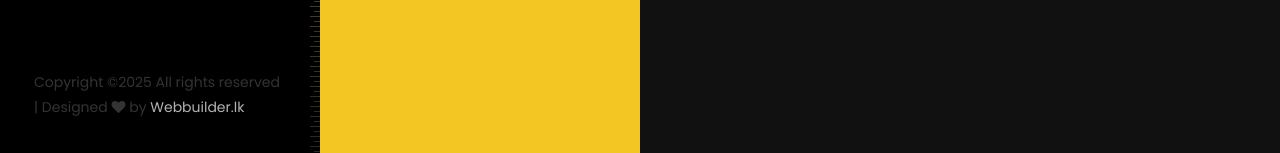
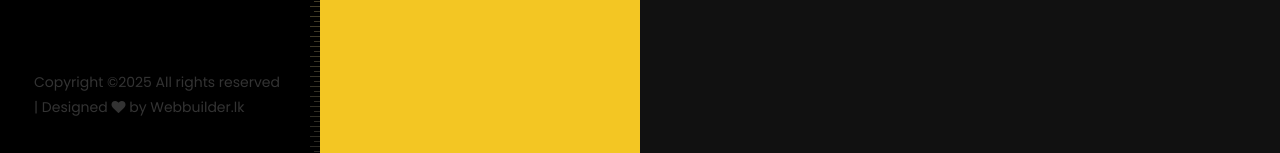
Before and after one commit to Dilax-lab/studio-princes1, a plain HTML site: page contact.html in a window 1280 px wide. Shown: the part 644-797 px from the top of the page. Drawn offline with Linux system fonts and the light colour scheme; some packages are replaced by stand-ins of ours; a script that the page names is missing; some icons are missing.

Commit message:
Update contact.html

```diff
--- a/contact.html
+++ b/contact.html
@@ -47,7 +47,7 @@
 					</form>
 				</div>
 				<p class="pfooter"><!-- Link back to Colorlib can't be removed. Template is licensed under CC BY 3.0. -->
-					Copyright &copy;<script>document.write(new Date().getFullYear());</script> All rights reserved |  Designed <i class="fa fa-heart" aria-hidden="true"></i> by <a href="https://colorlib.com" target="_blank">Webbuilder.lk</a>
+					Copyright &copy;<script>document.write(new Date().getFullYear());</script> All rights reserved |  Designed <i class="fa fa-heart" aria-hidden="true"></i> by Webbuilder.lk
 					<!-- Link back to Colorlib can't be removed. Template is licensed under CC BY 3.0. --></p>
 				</div>
 			</aside> <!-- END COLORLIB-ASIDE -->
```
